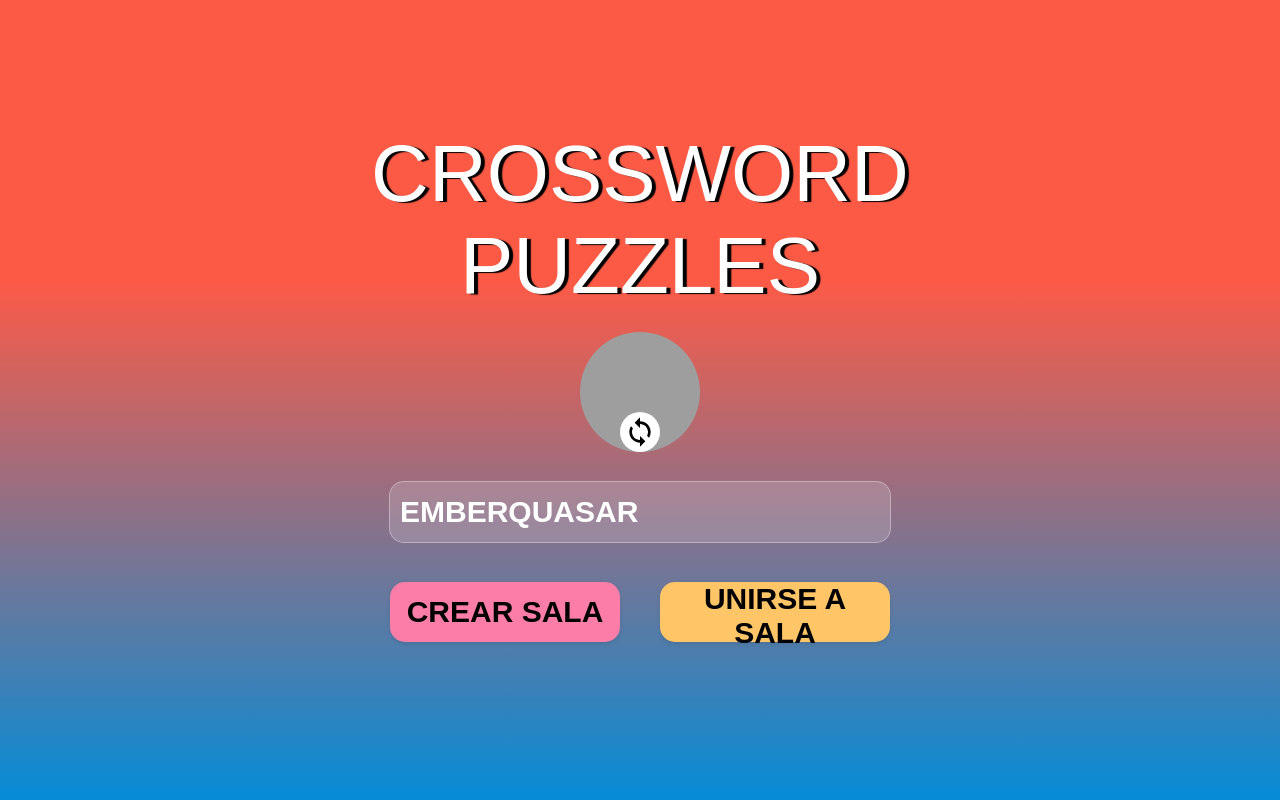
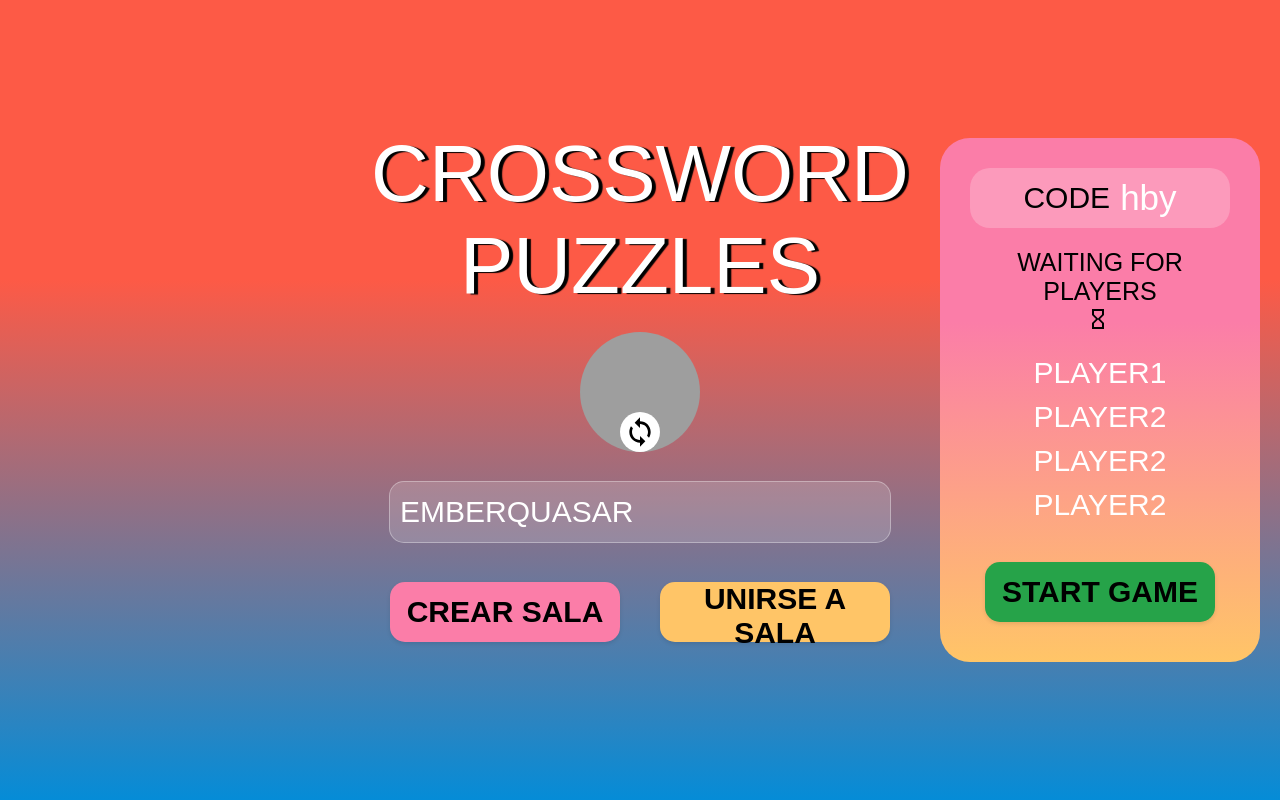
Before and after one commit to Jazbarrionuev0/Crossword-puzzle, a Next.js app: page /login in a window 1280 px wide. Built offline with nearby package versions, Linux system fonts and the light colour scheme; no server answers; grey boxes are pictures that could not be loaded; a web font is replaced by a local one.

Commit message:
Waiting room and style refactor

```diff
--- a/src/app/layout.tsx
+++ b/src/app/layout.tsx
@@ -3,8 +3,8 @@ import { Poppins } from 'next/font/google'
 import { Irish_Grover } from 'next/font/google'
 
 export const metadata = {
-  title: 'Next.js',
-  description: 'Generated by Next.js',
+  title: 'Crossword Puzzle',
+  description: 'An app done with love',
 }
 
 const poppins = Poppins({ weight: ['100', '200', '300', '400', '500'], subsets: ['latin'] })
--- a/src/app/login/_styles.scss
+++ b/src/app/login/_styles.scss
@@ -6,6 +6,7 @@
     justify-content: center;
     width: 100vw;
     height: 100vh;
+    position: relative;
 
     .title {
         width: 100%;
@@ -53,22 +54,6 @@
         justify-content: center;
         align-items: center;
 
-        input {
-            height: 60px;
-            width: 500px;
-            border-radius: 15px;
-            border: 1px solid rgba(255, 255, 255, 0.332);
-            background-color: rgba(255, 255, 255, 0.16);
-            text-indent: 10px;
-            color: rgb(255, 255, 255);
-            font-size: 30px;
-            font-weight: bold;
-            text-transform: uppercase;
-        }
-        input::placeholder {
-            font-weight: lighter;
-            font-size: 20px;
-        }
     }
 
     .button-row {
@@ -84,43 +69,23 @@
             width: 500px;
         align-items: start;
 
-        button {
-            height: 60px;
-            width: 230px;
-            border-radius: 15px;
-            font-size: 30px;
-            font-weight: bold;
-            font-family: inherit;
-            text-transform: uppercase;
-            border: none;
-            cursor: pointer;
-            box-shadow: 0 2px 4px rgba(0, 0, 0, 0.1);
-            &:hover {
-                box-shadow: 0 4px 8px rgba(0, 0, 0, 0.2);
-            }
-        }
         .game {
             background-color: #fb7da8;
-            //margin-right: 10px;
             transition-duration: 0.2s;
-        }
-        .game:hover {
+            &:hover {
                 background-color: #ffa0c0;
                 transform: scale(1.05);
-            //height: 65px;
-            //width: 235px;
+            }
         }
         .join {
             background-color: #ffc567;
-            //margin-left: 10px;
             transition-duration: 0.2s;
-        }
-        .join:hover {
+            &:hover {
                 background-color: #ffd48f;
                 transform: scale(1.05);
-            //height: 65px;
-            //width: 235px;
             }
+        }
+
     }
 }
 
@@ -132,39 +97,24 @@
             height: 70px;
             width: 150px;
             text-align: center;
-            border-radius: 15px;
-            border: 1px solid rgba(255, 255, 255, 0.332);
-            background-color: rgba(255, 255, 255, 0.16);
-            text-indent: 10px;
-            color: rgb(255, 255, 255);
-            font-size: 30px;
-            font-weight: bold;
-            text-transform: uppercase;
         }
-        input::placeholder {
-            font-weight: lighter;
-            font-size: 20px;
-        }
+
         button {
             background-color: #552CB7;
             margin-left: 10px;
-            transition-duration: 0.2s;
             height: 70px;
             width: 130px;
-            border-radius: 15px;
-            font-size: 30px;
-            font-weight: bold;
-            font-family: inherit;
-            text-transform: uppercase;
-            border: none;
             cursor: pointer;
-
-        }
-        button:hover {
+            &:hover {
                 background-color: #6a4ab6;
                 height: 65px;
                 width: 135px;
             }
+        }
+    }
+    .waiting-room {
+        position: absolute;
+        right:  0;
     }
 }
 
--- a/src/app/login/page.tsx
+++ b/src/app/login/page.tsx
@@ -4,6 +4,7 @@ import { userNames, randomUserName } from '@/utils/userNames'
 import LoopIcon from '@mui/icons-material/Loop';
 import Image from 'next/image';
 import { handleCreateGame, handleJoineGame } from '@/services/login';
+import Waitingroom from '@/components/Waitingroom/Waitingroom';
 
 const Login = () => {
 
@@ -62,7 +63,9 @@ const Login = () => {
           <button className='join-button' onClick={handleJoineGame}>Join</button>
         </section>
       }
-
+         <div className='waiting-room'>
+           <Waitingroom />
+        </div>
     </main>
   )
 }
--- a/src/app/page.tsx
+++ b/src/app/page.tsx
@@ -5,7 +5,7 @@ import UserContainer from "@/components/users-container/UserContainer";
 import WordsContainer from "@/components/words-container/WordsContainer";
 import { handleClue } from "@/services/game";
 import { Score as ScoreType, UserInfo } from "@/types/types";
-import { getRandomCode } from "@/utils/functions";
+
 import dynamic from "next/dynamic";
 
 const Home = () => {
@@ -19,10 +19,6 @@ const Home = () => {
         <button className="clue-btn" onClick={handleClue}>CLUE</button>
       </div>
       <div className="center">
-        <div className="room-game">
-          <p>ROOM</p>
-          <p className="room-id">{getRandomCode()}</p>
-        </div>
         <section className="tablero">
           <div className="up">
             <WordsContainer orientation={true} words={words} />
--- /dev/null
+++ b/src/components/Sandclock/Sandclock.tsx
@@ -0,0 +1,13 @@
+'use client'
+import React from 'react'
+import HourglassEmptyIcon from '@mui/icons-material/HourglassEmpty';
+
+const Sandclock = () => {
+  return (
+    <div className='sandclock-component'>
+        <div className='icon'><HourglassEmptyIcon/></div>
+    </div>
+  )
+}
+
+export default Sandclock
--- /dev/null
+++ b/src/components/Sandclock/_Sandclock.scss
@@ -0,0 +1,28 @@
+/* Add this CSS to your styles file (e.g., styles.css) */
+
+@keyframes spinning {
+    0% {
+        transform: rotate(0deg);
+    }
+    100% {
+        transform: rotate(360deg);
+      }
+  }
+  @keyframes rotateClock {
+    40%, 100% {transform: rotate(0deg);}
+    50%, 90% {transform: rotate(180deg);}
+  }
+  .sandclock-component {
+    /* Add other styles for your component here */
+  display: flex;
+  justify-content: center;
+  align-items: center;
+    /* Apply the animation */
+    //animation: rotateClock 2s linear infinite; /* Adjust the duration and other properties as needed */
+    .icon {
+        width: 20px;
+        height: 20px;
+        margin: 5px;
+        animation: rotateClock 2s linear infinite;
+    }
+  }
--- /dev/null
+++ b/src/components/Waitingroom/Waitingroom.tsx
@@ -0,0 +1,33 @@
+"use client"
+
+import React from 'react'
+import { getRandomCode } from "@/utils/functions";
+import Sandclock from '../Sandclock/Sandclock';
+
+const Waitingroom = () => {
+  return (
+    <div className='waitingroom-component'>
+        <div className="game-code">
+          <p>CODE</p>
+          <p className="code-id">{'hby'}</p>
+        </div>
+        <div className="waiting-title">
+            <p>WAITING FOR PLAYERS</p>
+            <div><Sandclock/> </div>
+
+        </div>
+        <div className="players">
+            <div>PLAYER1</div>
+            <div>PLAYER2</div>
+            <div>PLAYER2</div>
+            <div>PLAYER2</div>
+
+        </div>
+        <div className="start-button">
+            <button>START GAME</button>
+        </div>
+    </div>
+  )
+}
+
+export default Waitingroom
--- /dev/null
+++ b/src/components/Waitingroom/_Waitingroom.scss
@@ -0,0 +1,51 @@
+.waitingroom-component {
+    background: rgb(251,125,168);
+    background: linear-gradient(180deg, rgba(251,125,168,1) 35%, rgba(255,197,103,1) 100%);
+    width: 300PX;
+    border-radius: 30px;
+    text-align: center;
+    margin: 20px;
+    padding: 10px;
+    .game-code {
+        display: flex;
+        flex-direction: row;
+        align-items: center;
+        justify-content: center;
+        padding: 10px;
+        margin: 20px;
+        background-color: #fff8fa3b;
+        border-radius: 20px;
+        font-size: 30px;
+
+        .code-id {
+            padding-left: 10px;
+            font-size: 35px;
+            color: #FFF;
+        }
+    }
+
+    .waiting-title {
+        margin: 10px;
+        font-size: 25px;
+    }
+
+    .players {
+        display: flex;
+        flex-direction: column;
+        gap: 10px;
+        margin: 20px;
+        font-size: 30px;
+        color: white;
+    }
+    .start-button {
+        margin: 10px;
+        button {
+            background-color: #26A349;
+            margin: 20px;
+            &:hover {
+                background-color: #3ad165;
+            }
+
+    }
+}
+}
--- a/src/styles/_global.scss
+++ b/src/styles/_global.scss
@@ -2,3 +2,35 @@
     margin: 0;
     padding: 0;
 }
+button {
+    height: 60px;
+    width: 230px;
+    border-radius: 15px;
+    font-size: 30px;
+    font-weight: bold;
+    font-family: inherit;
+    text-transform: uppercase;
+    border: none;
+    cursor: pointer;
+    box-shadow: 0 2px 4px rgba(0, 0, 0, 0.1);
+    &:hover {
+        box-shadow: 0 4px 8px rgba(0, 0, 0, 0.2);
+        transform: scale(1.05);
+    }
+}
+
+input {
+    height: 60px;
+    width: 500px;
+    border-radius: 15px;
+    border: 1px solid rgba(255, 255, 255, 0.332);
+    background-color: rgba(255, 255, 255, 0.16);
+    text-indent: 10px;
+    color: rgb(255, 255, 255);
+    font-size: 30px;
+    text-transform: uppercase;
+    &::placeholder {
+        font-weight: lighter;
+        font-size: 20px;
+    }
+}
--- a/src/styles/index.css
+++ b/src/styles/index.css
@@ -1,6 +1,43 @@
 * {
   margin: 0;
   padding: 0;
+}
+
+button {
+  height: 60px;
+  width: 230px;
+  border-radius: 15px;
+  font-size: 30px;
+  font-weight: bold;
+  font-family: inherit;
+  text-transform: uppercase;
+  border: none;
+  cursor: pointer;
+  box-shadow: 0 2px 4px rgba(0, 0, 0, 0.1);
+}
+button:hover {
+  box-shadow: 0 4px 8px rgba(0, 0, 0, 0.2);
+  transform: scale(1.05);
+}
+
+input {
+  height: 60px;
+  width: 500px;
+  border-radius: 15px;
+  border: 1px solid rgba(255, 255, 255, 0.332);
+  background-color: rgba(255, 255, 255, 0.16);
+  text-indent: 10px;
+  color: rgb(255, 255, 255);
+  font-size: 30px;
+  text-transform: uppercase;
+}
+input::-moz-placeholder {
+  font-weight: lighter;
+  font-size: 20px;
+}
+input::placeholder {
+  font-weight: lighter;
+  font-size: 20px;
 }
 
 @keyframes breath {
@@ -53,21 +90,6 @@
   justify-content: center;
   align-items: center;
 }
-.root-page .center .room-game {
-  display: flex;
-  flex-direction: row;
-  align-items: center;
-  padding: 10px;
-  margin: 10px 10px 30px 10px;
-  background-color: rgba(255, 248, 250, 0.231372549);
-  border-radius: 20px;
-  font-size: 30px;
-}
-.root-page .center .room-id {
-  padding-left: 10px;
-  font-size: 35px;
-  color: #FFF;
-}
 .root-page .center .tablero {
   display: flex;
   flex-direction: column;
@@ -107,6 +129,7 @@
   justify-content: center;
   width: 100vw;
   height: 100vh;
+  position: relative;
 }
 .login-page .title {
   width: 100%;
@@ -149,26 +172,6 @@
   justify-content: center;
   align-items: center;
 }
-.login-page .name input {
-  height: 60px;
-  width: 500px;
-  border-radius: 15px;
-  border: 1px solid rgba(255, 255, 255, 0.332);
-  background-color: rgba(255, 255, 255, 0.16);
-  text-indent: 10px;
-  color: rgb(255, 255, 255);
-  font-size: 30px;
-  font-weight: bold;
-  text-transform: uppercase;
-}
-.login-page .name input::-moz-placeholder {
-  font-weight: lighter;
-  font-size: 20px;
-}
-.login-page .name input::placeholder {
-  font-weight: lighter;
-  font-size: 20px;
-}
 .login-page .button-row {
   width: 100vw;
   display: flex;
@@ -181,21 +184,6 @@
   justify-content: space-between;
   width: 500px;
   align-items: start;
-}
-.login-page .button-row .button-container button {
-  height: 60px;
-  width: 230px;
-  border-radius: 15px;
-  font-size: 30px;
-  font-weight: bold;
-  font-family: inherit;
-  text-transform: uppercase;
-  border: none;
-  cursor: pointer;
-  box-shadow: 0 2px 4px rgba(0, 0, 0, 0.1);
-}
-.login-page .button-row .button-container button:hover {
-  box-shadow: 0 4px 8px rgba(0, 0, 0, 0.2);
 }
 .login-page .button-row .button-container .game {
   background-color: #fb7da8;
@@ -222,41 +210,22 @@
   height: 70px;
   width: 150px;
   text-align: center;
-  border-radius: 15px;
-  border: 1px solid rgba(255, 255, 255, 0.332);
-  background-color: rgba(255, 255, 255, 0.16);
-  text-indent: 10px;
-  color: rgb(255, 255, 255);
-  font-size: 30px;
-  font-weight: bold;
-  text-transform: uppercase;
-}
-.login-page .join-container input::-moz-placeholder {
-  font-weight: lighter;
-  font-size: 20px;
-}
-.login-page .join-container input::placeholder {
-  font-weight: lighter;
-  font-size: 20px;
 }
 .login-page .join-container button {
   background-color: #552CB7;
   margin-left: 10px;
-  transition-duration: 0.2s;
   height: 70px;
   width: 130px;
-  border-radius: 15px;
-  font-size: 30px;
-  font-weight: bold;
-  font-family: inherit;
-  text-transform: uppercase;
-  border: none;
   cursor: pointer;
 }
 .login-page .join-container button:hover {
   background-color: #6a4ab6;
   height: 65px;
   width: 135px;
+}
+.login-page .waiting-room {
+  position: absolute;
+  right: 0;
 }
 
 @media (max-width: 600px) {
@@ -470,4 +439,83 @@
 }
 .words-container-component.vertical .cell-container {
   flex-direction: row;
+}
+
+.waitingroom-component {
+  background: rgb(251, 125, 168);
+  background: linear-gradient(180deg, rgb(251, 125, 168) 35%, rgb(255, 197, 103) 100%);
+  width: 300PX;
+  border-radius: 30px;
+  text-align: center;
+  margin: 20px;
+  padding: 10px;
+}
+.waitingroom-component .game-code {
+  display: flex;
+  flex-direction: row;
+  align-items: center;
+  justify-content: center;
+  padding: 10px;
+  margin: 20px;
+  background-color: rgba(255, 248, 250, 0.231372549);
+  border-radius: 20px;
+  font-size: 30px;
+}
+.waitingroom-component .game-code .code-id {
+  padding-left: 10px;
+  font-size: 35px;
+  color: #FFF;
+}
+.waitingroom-component .waiting-title {
+  margin: 10px;
+  font-size: 25px;
+}
+.waitingroom-component .players {
+  display: flex;
+  flex-direction: column;
+  gap: 10px;
+  margin: 20px;
+  font-size: 30px;
+  color: white;
+}
+.waitingroom-component .start-button {
+  margin: 10px;
+}
+.waitingroom-component .start-button button {
+  background-color: #26A349;
+  margin: 20px;
+}
+.waitingroom-component .start-button button:hover {
+  background-color: #3ad165;
+}
+
+/* Add this CSS to your styles file (e.g., styles.css) */
+@keyframes spinning {
+  0% {
+    transform: rotate(0deg);
+  }
+  100% {
+    transform: rotate(360deg);
+  }
+}
+@keyframes rotateClock {
+  40%, 100% {
+    transform: rotate(0deg);
+  }
+  50%, 90% {
+    transform: rotate(180deg);
+  }
+}
+.sandclock-component {
+  /* Add other styles for your component here */
+  display: flex;
+  justify-content: center;
+  align-items: center;
+  /* Apply the animation */
+}
+.sandclock-component .icon {
+  width: 20px;
+  height: 20px;
+  margin: 5px;
+  animation: rotateClock 2s linear infinite;
 }/*# sourceMappingURL=index.css.map */
--- a/src/styles/index.scss
+++ b/src/styles/index.scss
@@ -13,3 +13,5 @@
 @import '../components/users-container/Users-container';
 @import '../components/word/Words';
 @import '../components/words-container/WordsContainer';
+@import '../components/Waitingroom/Waitingroom';
+@import '../components/Sandclock/Sandclock';
```
Also changed, not shown: src/app/_styles.scss (+0 -15 lines), 1 other file (tests, documents, lock files or other folders). Lines whose indentation alone changed are shown as unchanged.
